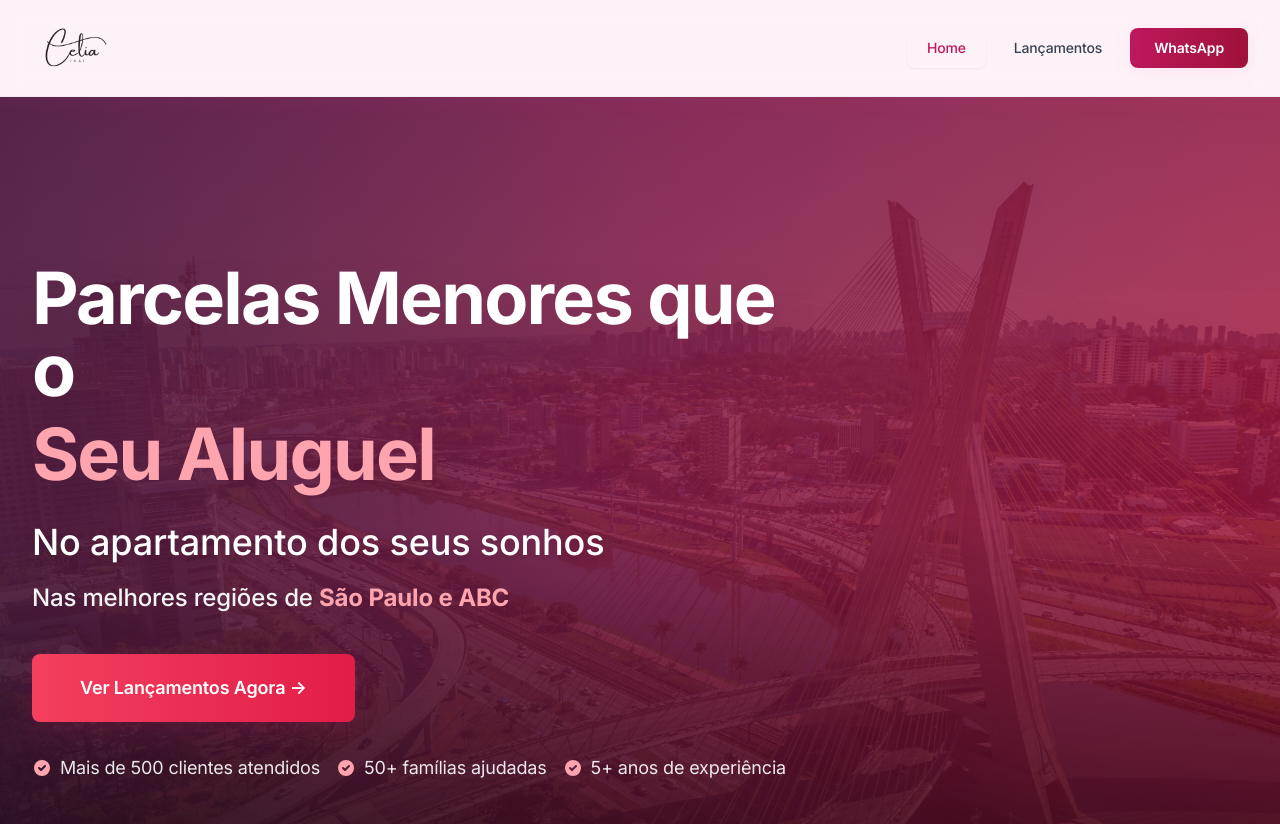
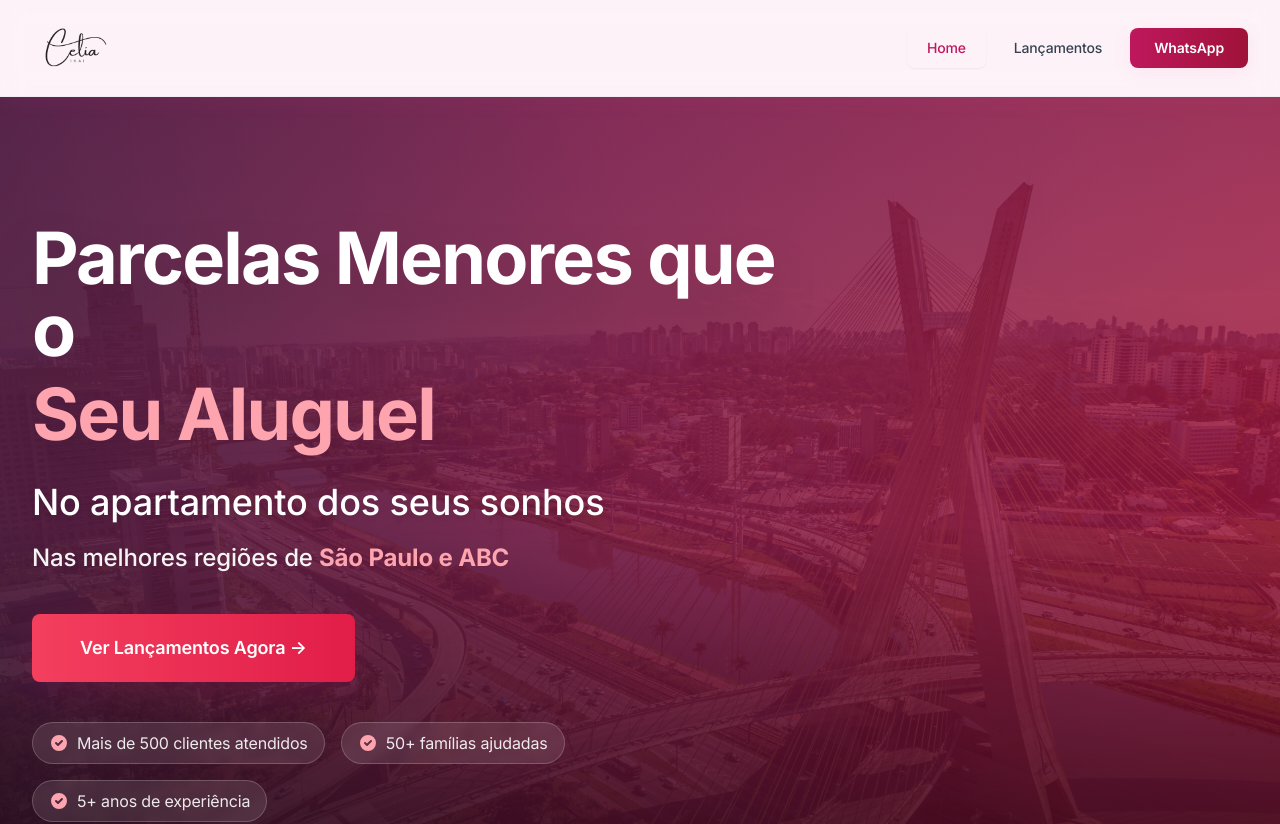
Before and after one commit to PedroVazN/Cikai, a React (Vite) app: page / in a window 1280 px wide. Shown: the top 824 px of the page. Built offline with nearby package versions, Linux system fonts and the light colour scheme; no server answers.

Commit message:
feat: Centraliza e melhora layout do banner em dispositivos mÃ³veis

```diff
--- a/src/pages/Home.jsx
+++ b/src/pages/Home.jsx
@@ -50,45 +50,45 @@ function Home() {
         {/* Conteúdo */}
         <div className="relative h-full flex items-center">
           <div className="max-w-7xl mx-auto px-4 sm:px-6 lg:px-8 w-full">
-            <div className="max-w-3xl">
-              <h1 className="text-5xl md:text-6xl lg:text-7xl font-bold mb-8 leading-[1.1] tracking-tight text-white drop-shadow-2xl">
+            <div className="max-w-3xl mx-auto md:mx-0 text-center md:text-left">
+              <h1 className="text-4xl sm:text-5xl md:text-6xl lg:text-7xl font-bold mb-6 sm:mb-8 leading-[1.1] tracking-tight text-white drop-shadow-2xl">
                 Parcelas Menores que o
-                <span className="block mt-3 text-accent-300">Seu Aluguel</span>
+                <span className="block mt-2 sm:mt-3 text-accent-300">Seu Aluguel</span>
               </h1>
-              <p className="text-2xl md:text-3xl lg:text-4xl mb-5 text-white font-medium leading-tight drop-shadow-lg">
+              <p className="text-xl sm:text-2xl md:text-3xl lg:text-4xl mb-4 sm:mb-5 text-white font-medium leading-tight drop-shadow-lg">
                 No apartamento dos seus sonhos
               </p>
-              <p className="text-lg md:text-xl lg:text-2xl mb-10 text-white/95 leading-relaxed font-medium">
+              <p className="text-base sm:text-lg md:text-xl lg:text-2xl mb-8 sm:mb-10 text-white/95 leading-relaxed font-medium px-2 sm:px-0">
                 Nas melhores regiões de <span className="text-accent-300 font-bold">São Paulo e ABC</span>
               </p>
-              <div className="flex flex-col sm:flex-row gap-5">
+              <div className="flex flex-col sm:flex-row gap-4 sm:gap-5 justify-center md:justify-start">
                 <Link
                   to="/lancamentos"
-                  className="btn-luxury text-lg px-12 py-5 inline-block text-center"
+                  className="btn-luxury text-base sm:text-lg px-8 sm:px-12 py-4 sm:py-5 inline-block text-center w-full sm:w-auto"
                 >
                   Ver Lançamentos Agora →
                 </Link>
               </div>
-              <p className="mt-8 text-white/90 text-base md:text-lg flex flex-wrap gap-4 items-center">
-                <span className="flex items-center gap-2">
-                  <svg className="w-5 h-5 text-accent-300" fill="currentColor" viewBox="0 0 20 20">
+              <div className="mt-8 sm:mt-10 flex flex-col sm:flex-row flex-wrap gap-3 sm:gap-4 items-center justify-center md:justify-start">
+                <span className="flex items-center gap-2 text-white/90 text-sm sm:text-base bg-white/10 backdrop-blur-sm px-4 py-2 rounded-full border border-white/20">
+                  <svg className="w-4 h-4 sm:w-5 sm:h-5 text-accent-300 flex-shrink-0" fill="currentColor" viewBox="0 0 20 20">
                     <path fillRule="evenodd" d="M10 18a8 8 0 100-16 8 8 0 000 16zm3.707-9.293a1 1 0 00-1.414-1.414L9 10.586 7.707 9.293a1 1 0 00-1.414 1.414l2 2a1 1 0 001.414 0l4-4z" clipRule="evenodd" />
                   </svg>
-                  Mais de 500 clientes atendidos
+                  <span className="whitespace-nowrap">Mais de 500 clientes atendidos</span>
                 </span>
-                <span className="flex items-center gap-2">
-                  <svg className="w-5 h-5 text-accent-300" fill="currentColor" viewBox="0 0 20 20">
+                <span className="flex items-center gap-2 text-white/90 text-sm sm:text-base bg-white/10 backdrop-blur-sm px-4 py-2 rounded-full border border-white/20">
+                  <svg className="w-4 h-4 sm:w-5 sm:h-5 text-accent-300 flex-shrink-0" fill="currentColor" viewBox="0 0 20 20">
                     <path fillRule="evenodd" d="M10 18a8 8 0 100-16 8 8 0 000 16zm3.707-9.293a1 1 0 00-1.414-1.414L9 10.586 7.707 9.293a1 1 0 00-1.414 1.414l2 2a1 1 0 001.414 0l4-4z" clipRule="evenodd" />
                   </svg>
-                  50+ famílias ajudadas
+                  <span className="whitespace-nowrap">50+ famílias ajudadas</span>
                 </span>
-                <span className="flex items-center gap-2">
-                  <svg className="w-5 h-5 text-accent-300" fill="currentColor" viewBox="0 0 20 20">
+                <span className="flex items-center gap-2 text-white/90 text-sm sm:text-base bg-white/10 backdrop-blur-sm px-4 py-2 rounded-full border border-white/20">
+                  <svg className="w-4 h-4 sm:w-5 sm:h-5 text-accent-300 flex-shrink-0" fill="currentColor" viewBox="0 0 20 20">
                     <path fillRule="evenodd" d="M10 18a8 8 0 100-16 8 8 0 000 16zm3.707-9.293a1 1 0 00-1.414-1.414L9 10.586 7.707 9.293a1 1 0 00-1.414 1.414l2 2a1 1 0 001.414 0l4-4z" clipRule="evenodd" />
                   </svg>
-                  5+ anos de experiência
+                  <span className="whitespace-nowrap">5+ anos de experiência</span>
                 </span>
-              </p>
+              </div>
             </div>
           </div>
         </div>
```
